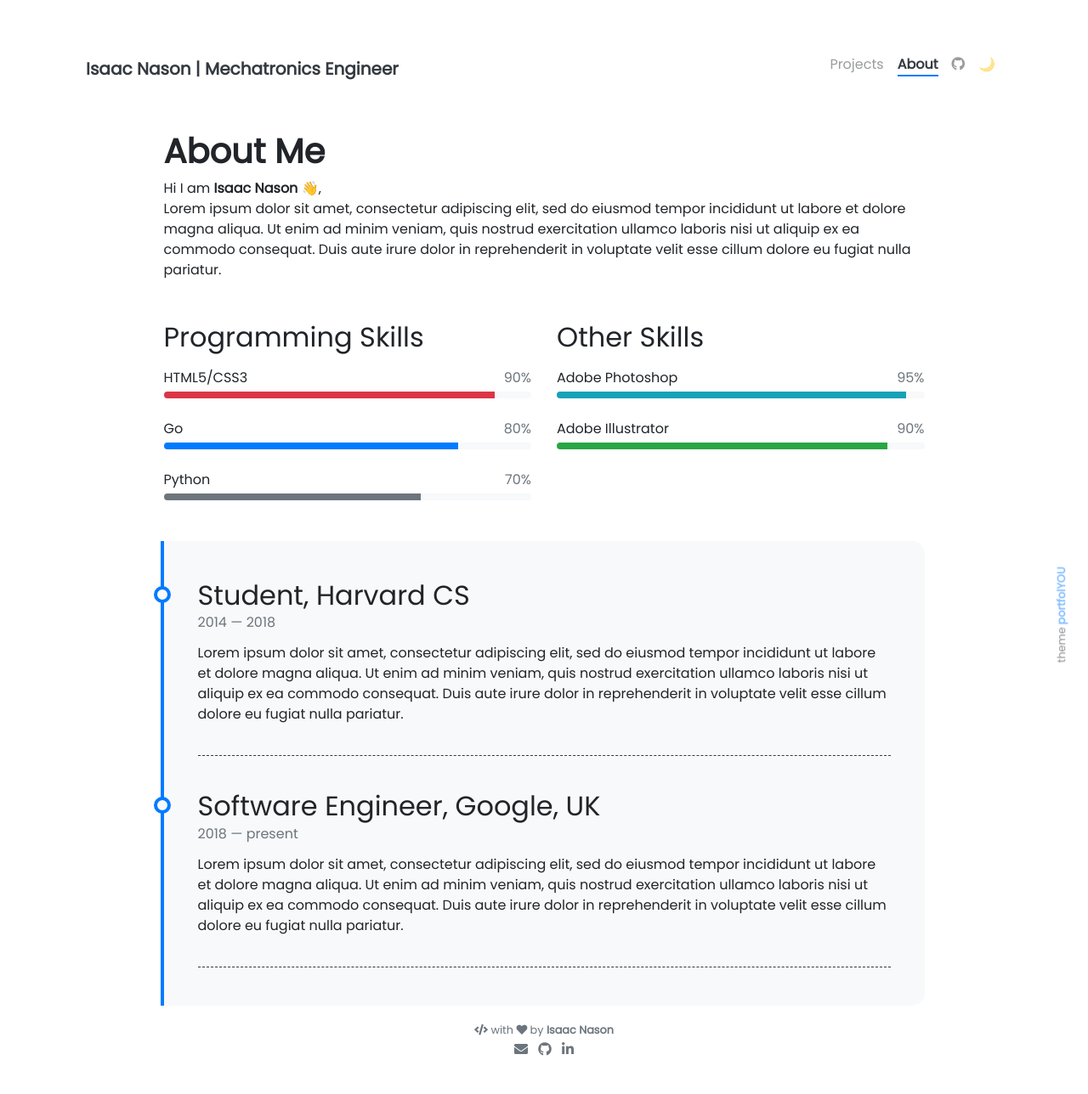
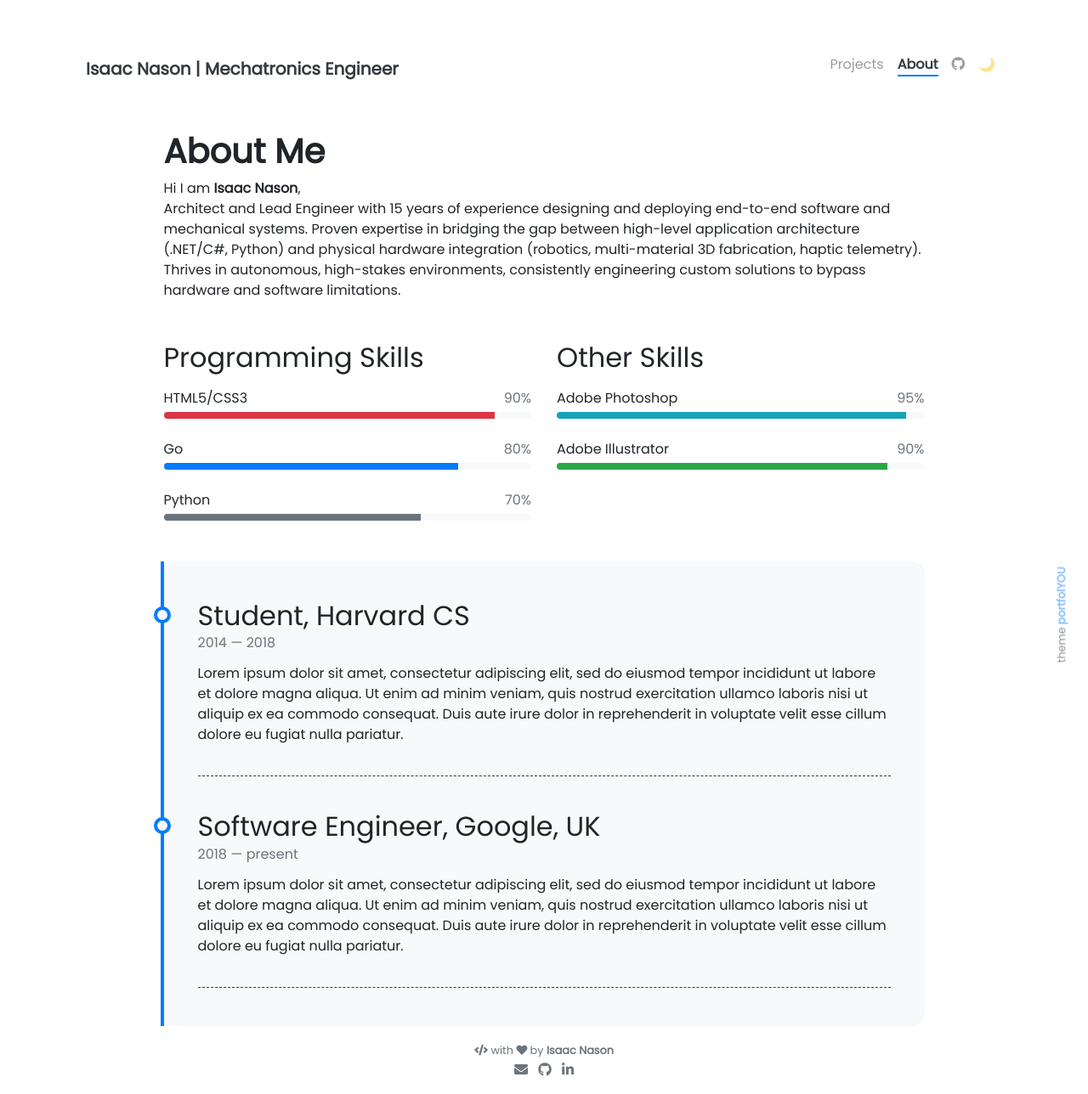
Before and after one commit to mistabowhunta/github.io, a Jekyll site: the page built from pages/about.md, in a window 1280 px wide. Shown: the whole page at 85% size. Built offline with Jekyll 4.4.1, drawn with Linux system fonts in a browser that asks for light colours; emoji names are drawn with the system emoji font; before the commit the page ends 1264 px from its top, so only the background shows below that.

Commit message:
Update about.md

```diff
--- a/pages/about.md
+++ b/pages/about.md
@@ -7,8 +7,8 @@ weight: 3
 
 # **About Me**
 
-Hi I am **{{ site.author.name }}** :wave:,<br>
-Lorem ipsum dolor sit amet, consectetur adipiscing elit, sed do eiusmod tempor incididunt ut labore et dolore magna aliqua. Ut enim ad minim veniam, quis nostrud exercitation ullamco laboris nisi ut aliquip ex ea commodo consequat. Duis aute irure dolor in reprehenderit in voluptate velit esse cillum dolore eu fugiat nulla pariatur.
+Hi I am **{{ site.author.name }}**,<br>
+Architect and Lead Engineer with 15 years of experience designing and deploying end-to-end software and mechanical systems. Proven expertise in bridging the gap between high-level application architecture (.NET/C#, Python) and physical hardware integration (robotics, multi-material 3D fabrication, haptic telemetry). Thrives in autonomous, high-stakes environments, consistently engineering custom solutions to bypass hardware and software limitations.
 
 <div class="row">
 {% include about/skills.html title="Programming Skills" source=site.data.programming-skills %}
```
